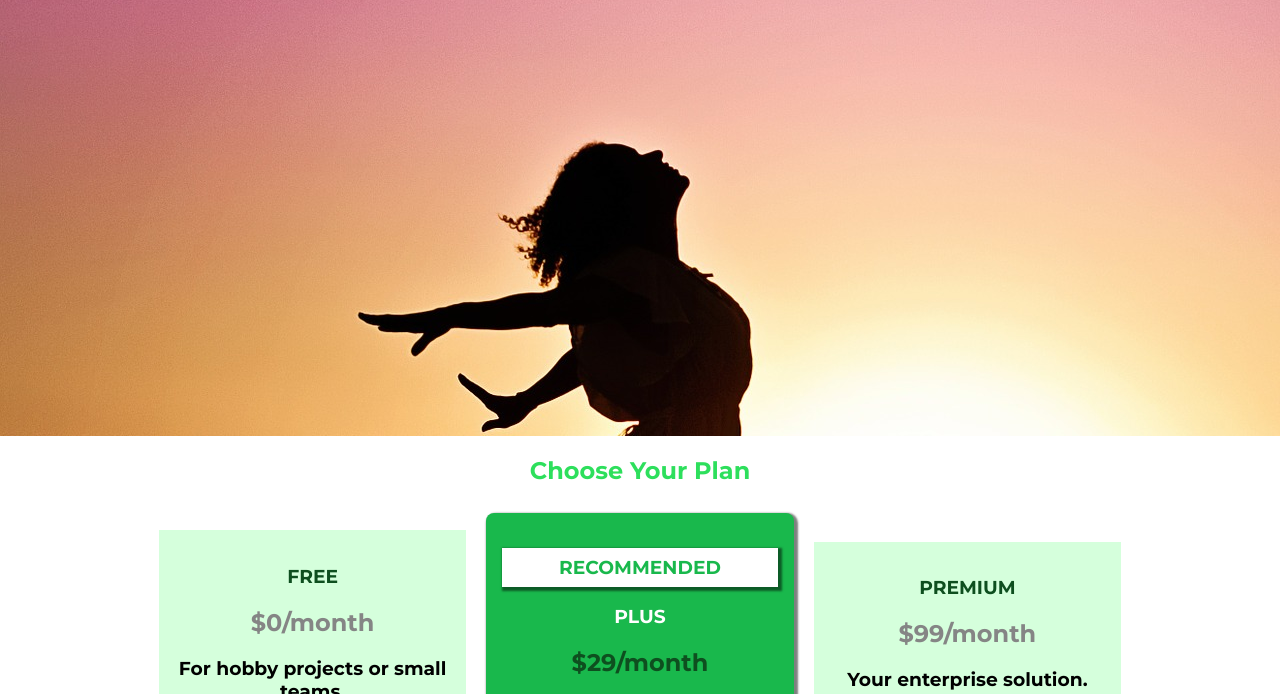
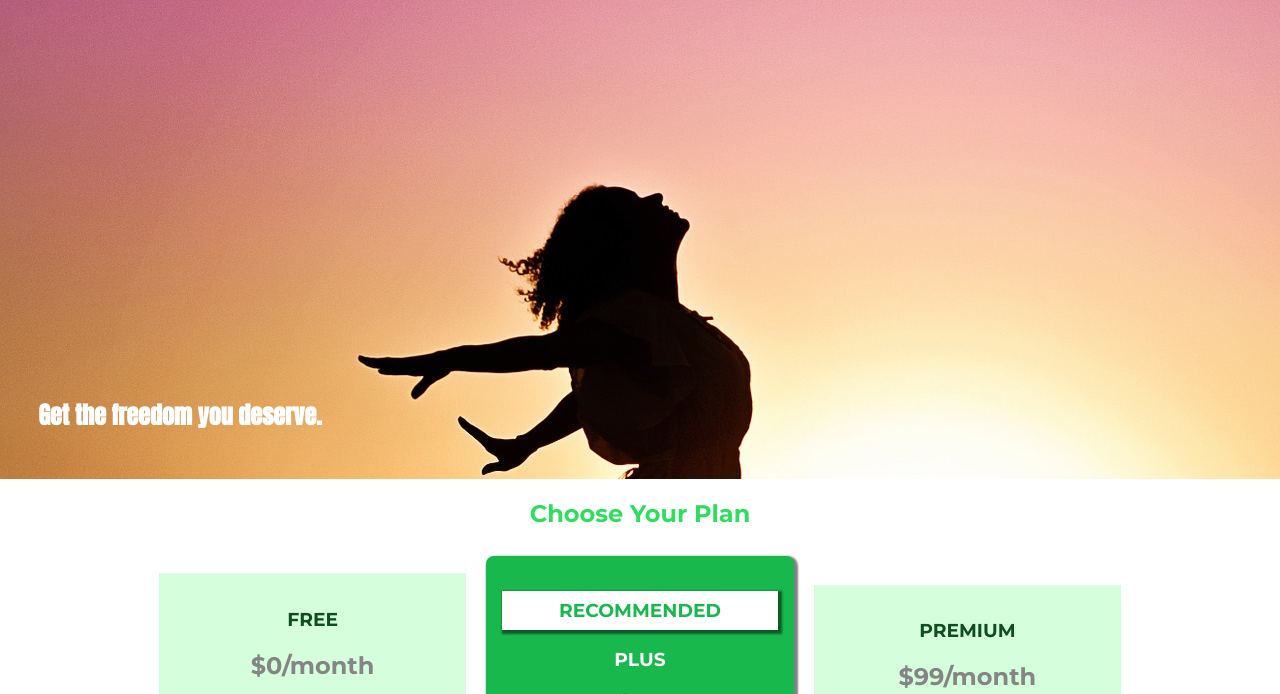
Before and after one commit to Seungwoo321/udemy-css-perfect-guide, a plain HTML site: page index.html in a window 1280 px wide. Shown: the part 92-786 px from the top of the page. Drawn offline with Linux system fonts and the light colour scheme.

Commit message:
feat: update css

```diff
--- a/main.css
+++ b/main.css
@@ -3,6 +3,8 @@
     width: 100%;
     height: 528px;
     padding: 10px;
+    margin-top: 43px;
+    position: relative;
 }
 
 .section-title {
@@ -13,6 +15,9 @@
 #product-overview h1 {
     color: white;
     font-family: 'Anton', sans-serif;
+    position: absolute;
+    bottom: 5%;
+    left: 3%;
 }
 
 .plan__list {
```
